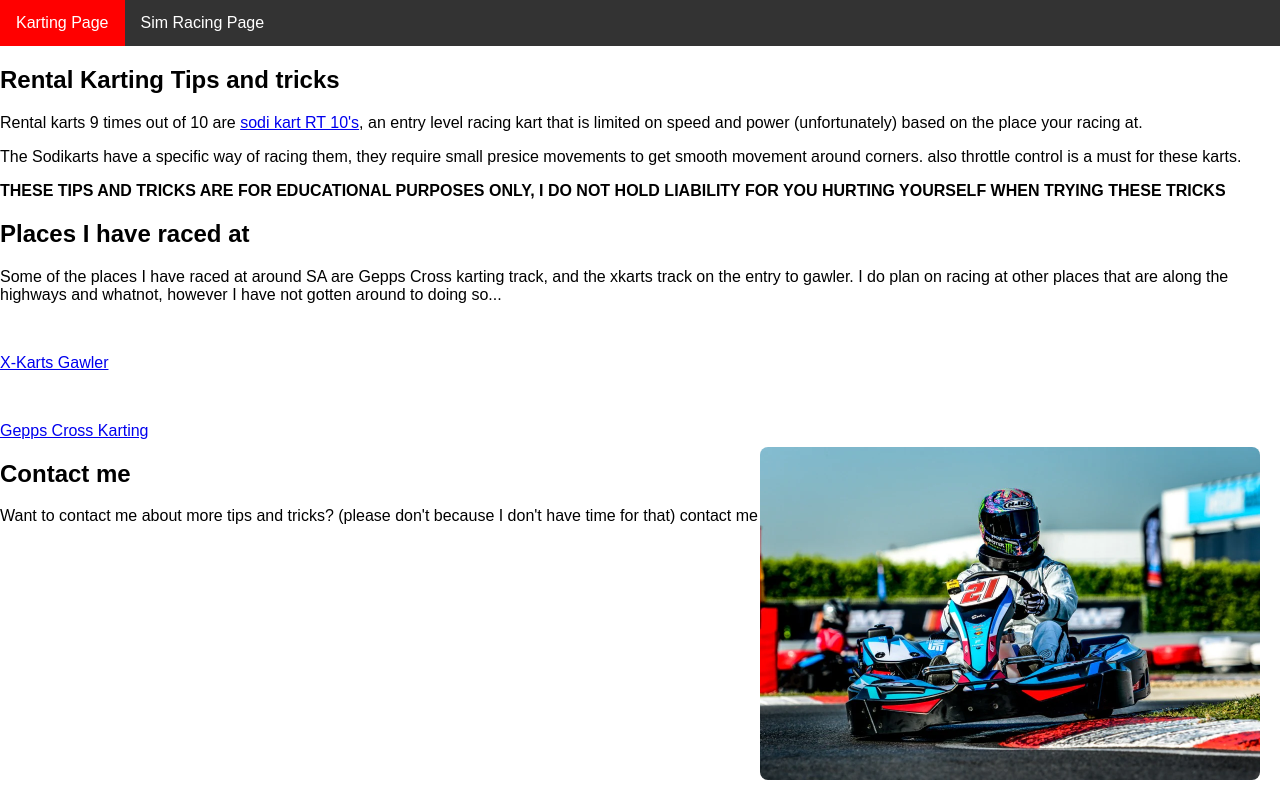
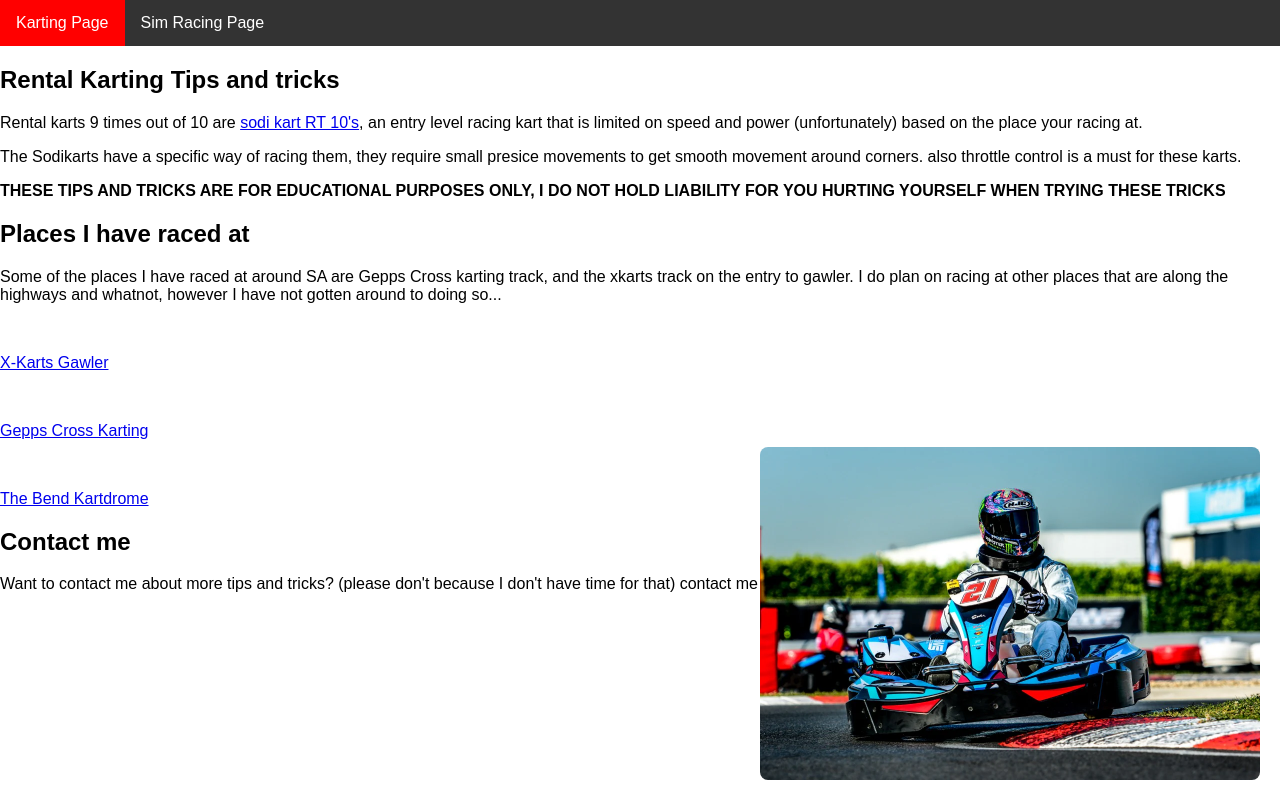
Before and after one commit to specialaussie/Digicoms, a plain HTML site: page index.html in a window 1280 px wide. Drawn offline with Linux system fonts and the light colour scheme.

Commit message:
Added track to track list.

```diff
--- a/index.html
+++ b/index.html
@@ -23,6 +23,8 @@
             <p><a href="https://xkarts.com.au/">X-Karts Gawler</a></p>
             <br>
             <p><a href="https://www.kartmania.com.au/">Gepps Cross Karting</a></p>
+            <br>
+            <p><a href="https://www.thebend.com.au/karting">The Bend Kartdrome</a></p>
         </section>
         <section>
             <h2>Contact me</h2>
```
